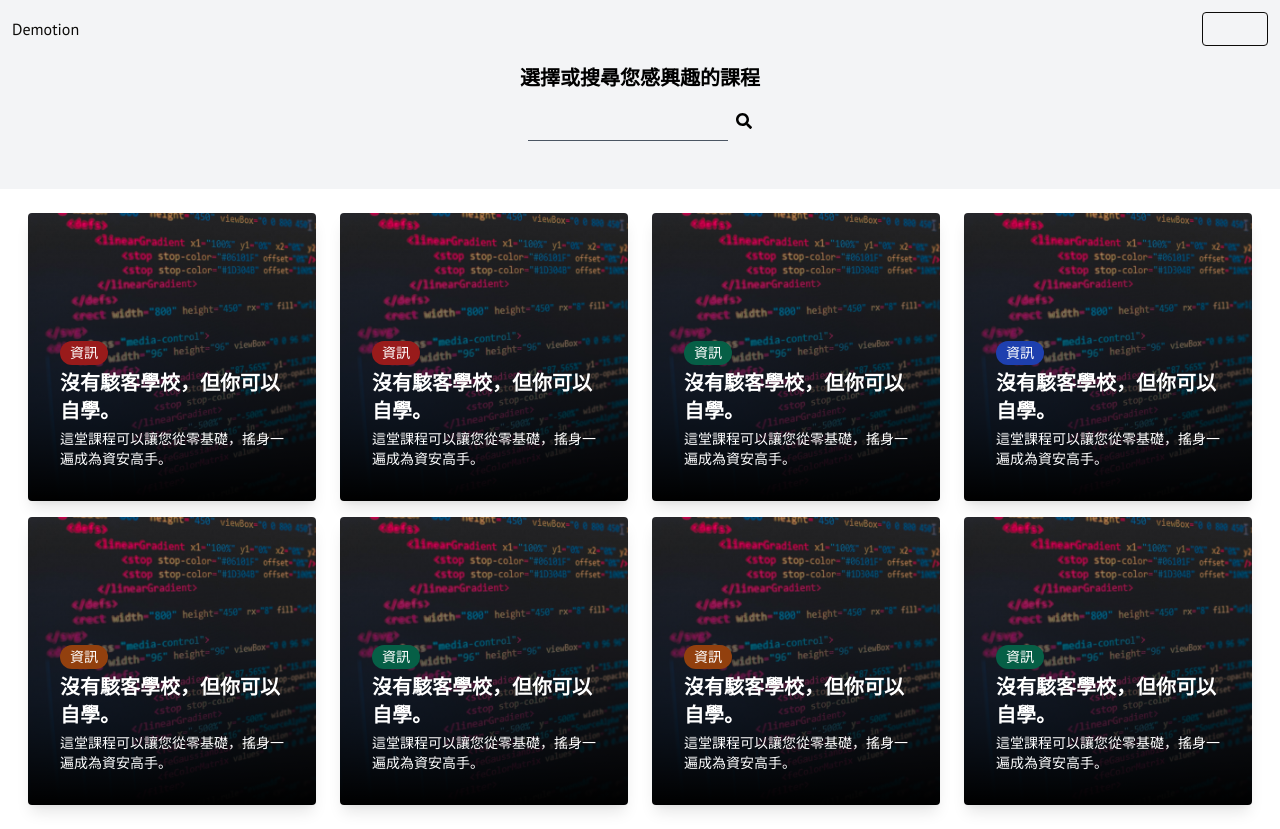
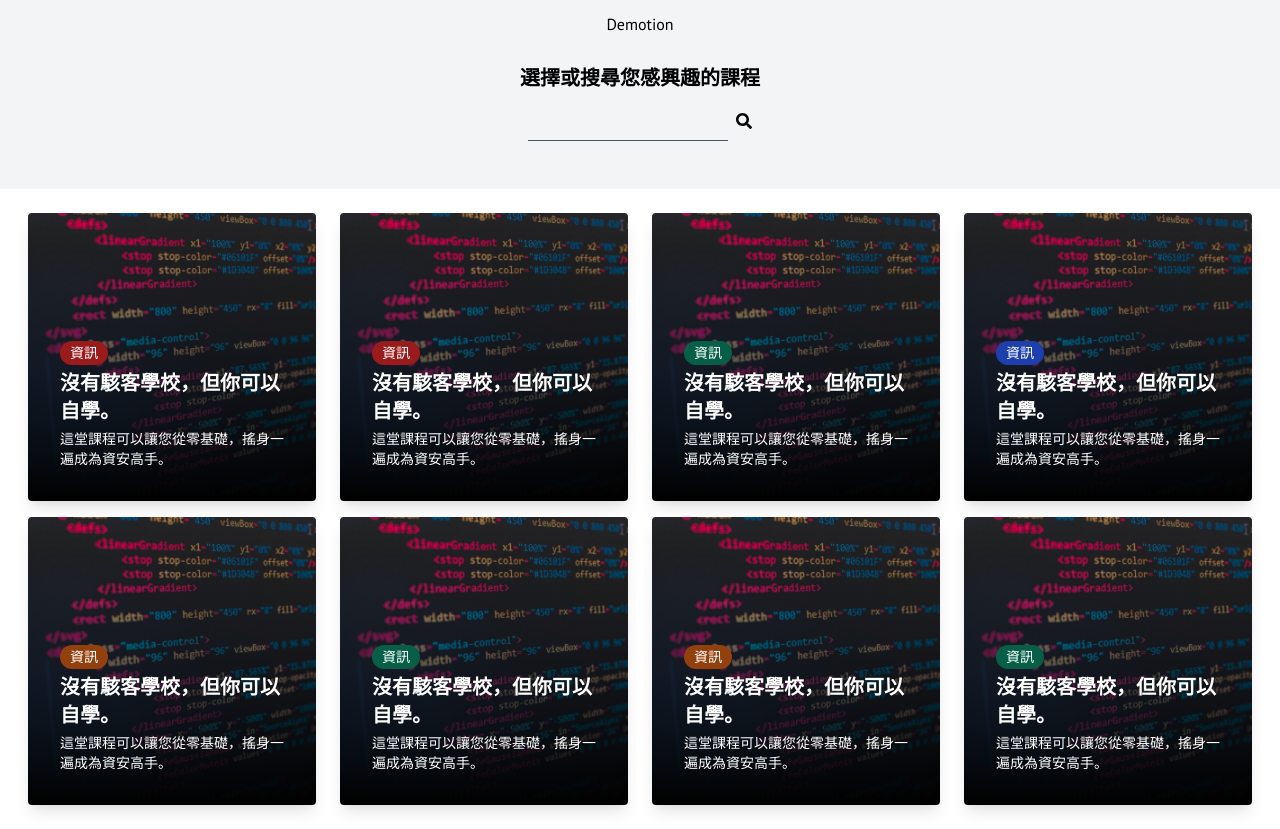
Before and after one commit to team-pan-dian/frontend, a Next.js app: page /course in a window 1280 px wide. Built offline with nearby package versions, Linux system fonts and the light colour scheme.

Commit message:
feat(components/Navbar): simplify

```diff
--- a/components/Navbar/Navbar.tsx
+++ b/components/Navbar/Navbar.tsx
@@ -1,14 +1,13 @@
 import React from "react";
-import BaseButton from "../Buttons/BaseButton";
+import Link from "next/link";
 
 export default function Navbar() {
   return (
-    <div className="absolute w-screen p-3 text-white standard-color bg-opacity-5">
-      <div className="flex justify-between justify-items-end items-center">
-        <div className="mix-blend-difference">Demotion</div>
-        <BaseButton className="min-w-12 border-white mix-blend-difference">
-          登出
-        </BaseButton>
+    <div className="absolute w-screen p-3 text-black standard-color bg-opacity-5">
+      <div className="flex justify-center items-center space-x-2 font-bold">
+        <Link href="/course">
+          <button type="button">Demotion</button>
+        </Link>
       </div>
     </div>
   );
```
